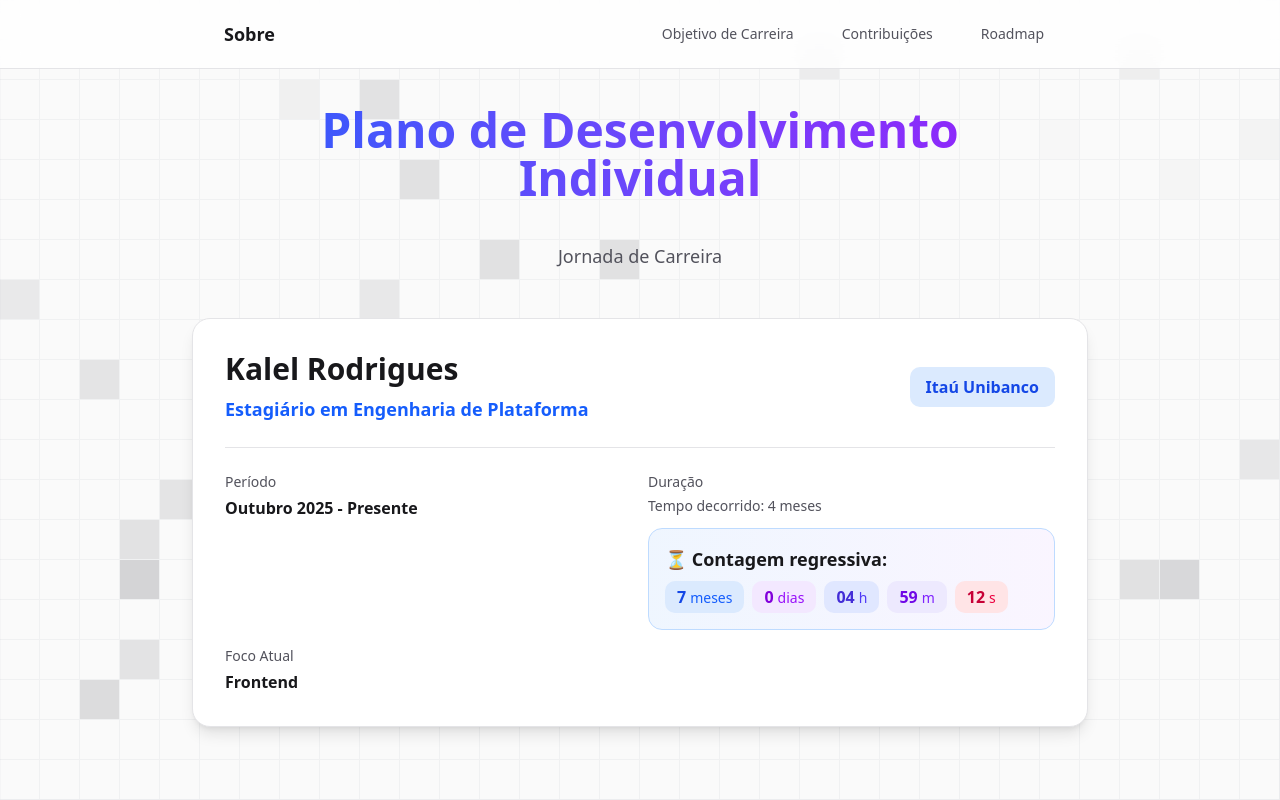
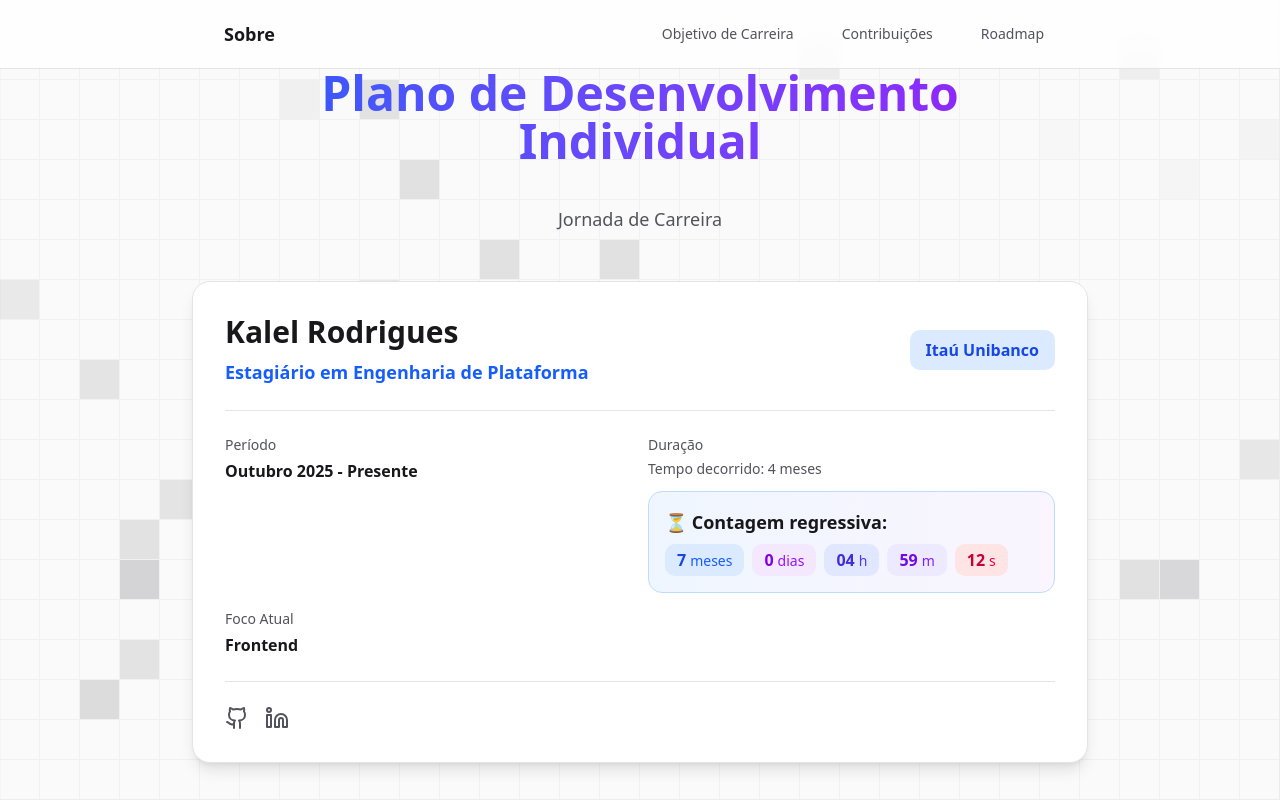
Before and after one commit to kalellz/kalel-pdi-itau, a Next.js app: page / in a window 1280 px wide. Built offline with nearby package versions, Linux system fonts and the light colour scheme.

Commit message:
feat: add social links

```diff
--- a/app/page.tsx
+++ b/app/page.tsx
@@ -1,6 +1,7 @@
 import { AnimatedGridPattern } from "@/components/ui/animated-grid-pattern"
 import { InternshipTimer } from "@/components/ui/internship-timer"
 import { Navbar } from "@/components/ui/navbar"
+import { Github, Linkedin } from "lucide-react"
 
 export default function Home() {
   return (
@@ -54,6 +55,28 @@ export default function Home() {
                 </p>
               </div>
             </div>
+
+            {/* Social Links */}
+            <div className="flex items-center gap-4 pt-6 mt-6 border-t border-zinc-200 dark:border-zinc-800">
+              <a
+                href="https://github.com/kalellz"
+                target="_blank"
+                rel="noopener noreferrer"
+                className="text-zinc-600 dark:text-zinc-400 hover:text-zinc-900 dark:hover:text-white transition-colors"
+                aria-label="GitHub"
+              >
+                <Github className="w-6 h-6" />
+              </a>
+              <a
+                href="https://www.linkedin.com/in/kalelrodrigues/"
+                target="_blank"
+                rel="noopener noreferrer"
+                className="text-zinc-600 dark:text-zinc-400 hover:text-zinc-900 dark:hover:text-white transition-colors"
+                aria-label="LinkedIn"
+              >
+                <Linkedin className="w-6 h-6" />
+              </a>
+            </div>
           </div>
         </div>
       </main>
```
